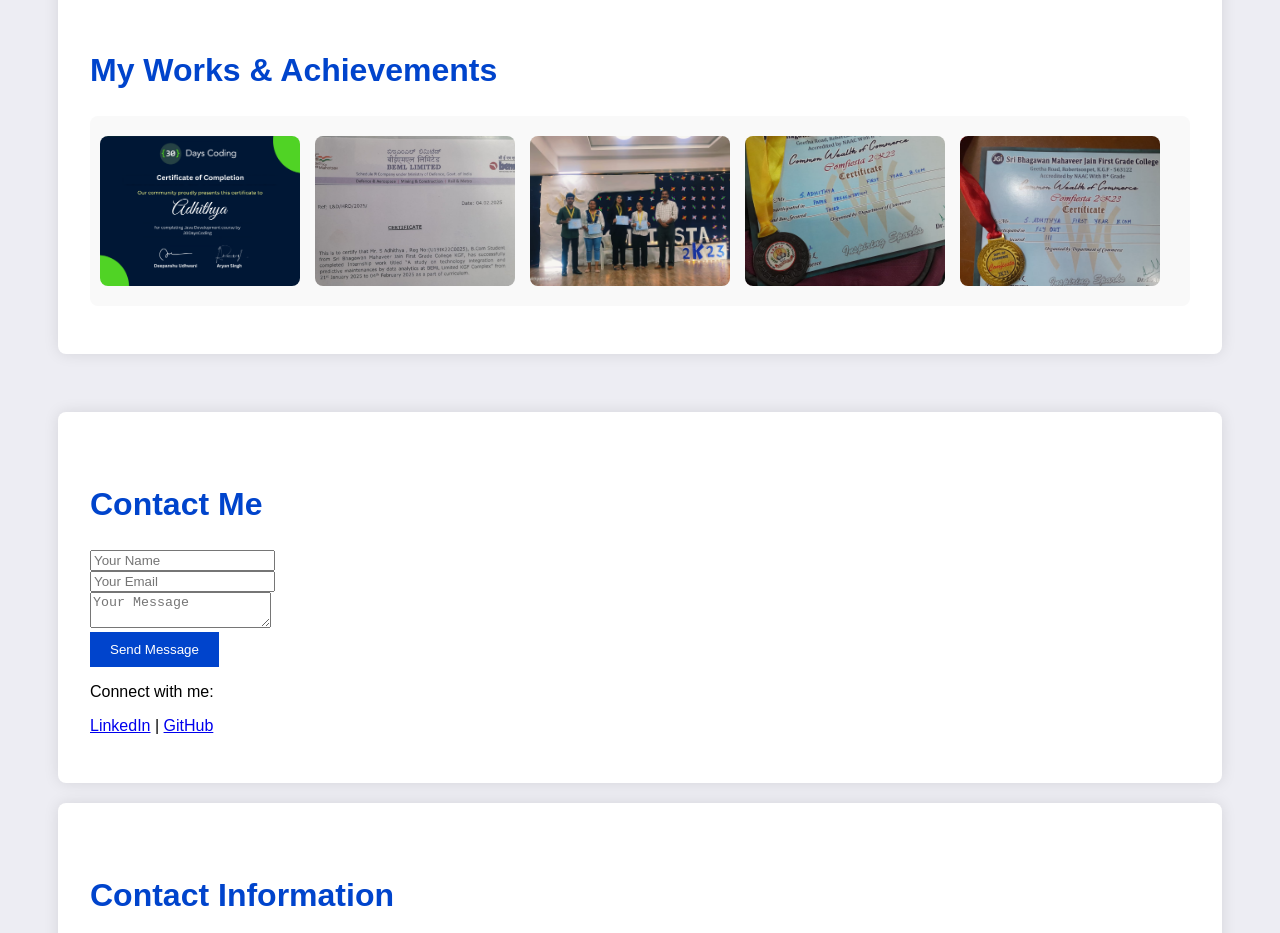
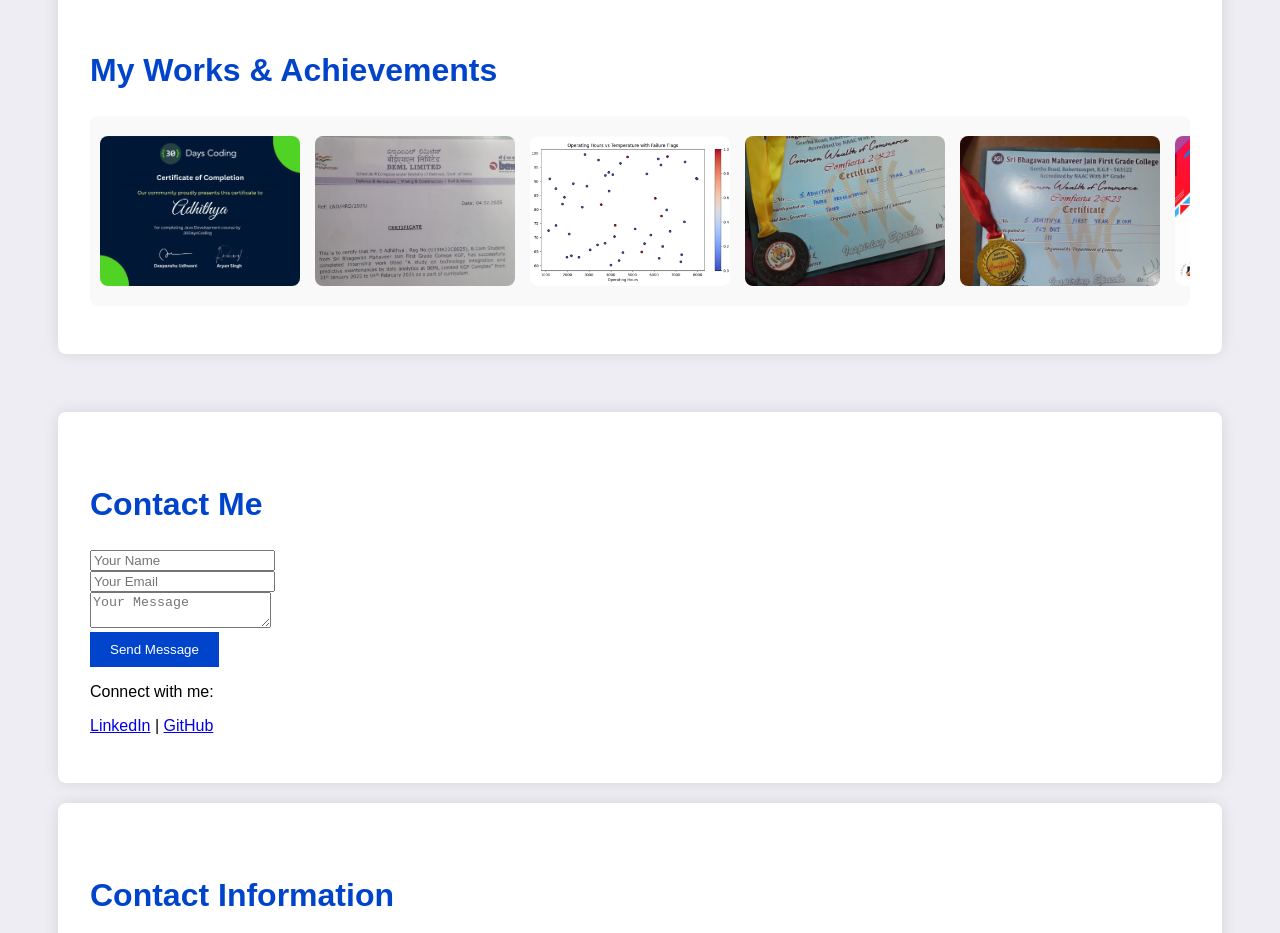
Before and after one commit to starboysine/portfolio, a plain HTML site: page index.html in a window 1280 px wide. Shown: the part 2940-3873 px from the top of the page. Drawn offline with Linux system fonts and the light colour scheme.

Commit message:
Update index.html

```diff
--- a/index.html
+++ b/index.html
@@ -458,9 +458,10 @@ This platform will evolve with me, showcasing:<br>
             <div class="gallery-wrapper">
                 <img src="javacerti.jpg" class="gallery-image" alt="Achievement 1" onclick="openImage(this)">
                 <img src="beml.jpg" class="gallery-image" alt="Certificate 1" onclick="openImage(this)">
-                <img src="paper.jpg" class="gallery-image" alt="Project 1" onclick="openImage(this)">
+                <img src="graph.jpg" class="gallery-image" alt="Project 1" onclick="openImage(this)">
                 <img src="presentation.jpg" class="gallery-image" alt="Certificate 2" onclick="openImage(this)">
                 <img src="flyout.jpg" class="gallery-image" alt="Project 2" onclick="openImage(this)">
+                <img src="IITHYD.jpeg" class="gallery-image" alt="Certificate 3" onclick="openImage(this)">
             </div>
         </div>
 
```
